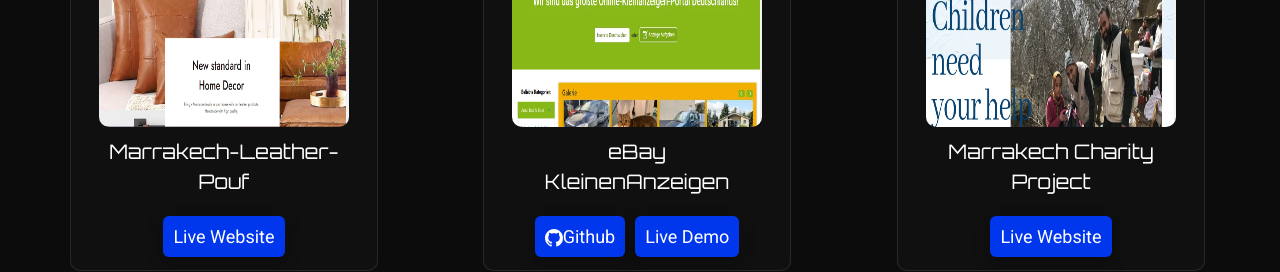
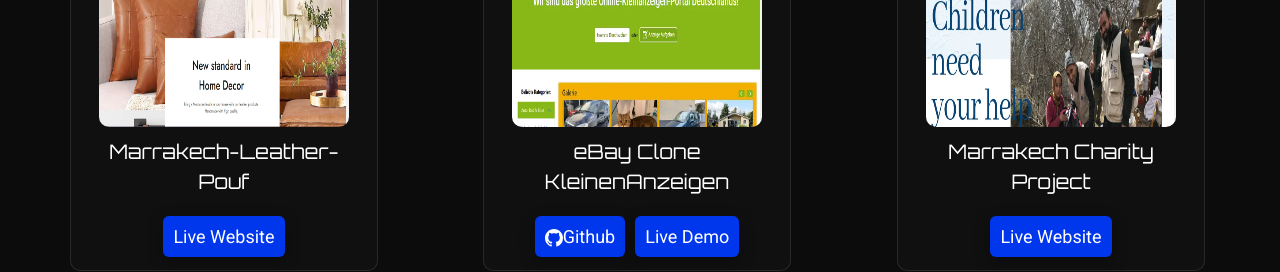
Before and after one commit to yassirelkhaili/PortfolioWebsite, a React (Create React App) app: page / in a window 1280 px wide. Shown: the part 2520-2792 px from the top of the page. Built offline with nearby package versions, Linux system fonts and the light colour scheme.

Commit message:
fixed minor mistake

```diff
--- a/src/components/Projects/Projects.jsx
+++ b/src/components/Projects/Projects.jsx
@@ -113,7 +113,7 @@
   },
   {
     id: 3,
-    caption: "eBay KleinenAnzeigen",
+    caption: "eBay Clone KleinenAnzeigen",
     snippet: require("../../assets/ebay.webp"),
     link: "https://ebay-kleinenanzeigen-clone.vercel.app/",
     github: "https://github.com/yassirelkhaili/ebayKleinenanzeigenClone"
```
